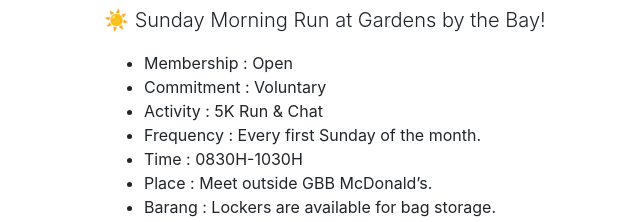
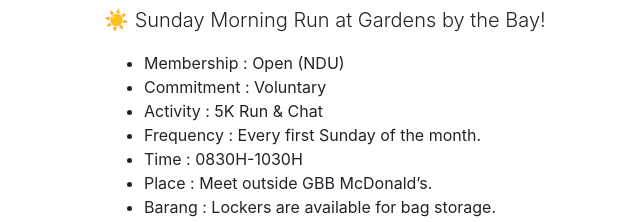
Before and after one commit to glennlum/run-gbb, a website with bundled scripts: page index.html in a window 1280 px wide. Shown: the part 1185-1407 px from the top of the page, 171-811 px from the left. Built offline with nearby package versions, Linux system fonts and the light colour scheme.

Commit message:
Update index.html

```diff
--- a/index.html
+++ b/index.html
@@ -54,7 +54,7 @@
           ☀️ Sunday Morning Run at Gardens by the Bay!
           </p>
           <ul>
-            <li>Membership   : Open </li>
+            <li>Membership   : Open (NDU) </li>
             <li>Commitment   : Voluntary </li>
             <li>Activity     : 5K Run & Chat </li>
           	<li>Frequency	   : Every first Sunday of the month. </li>
```
